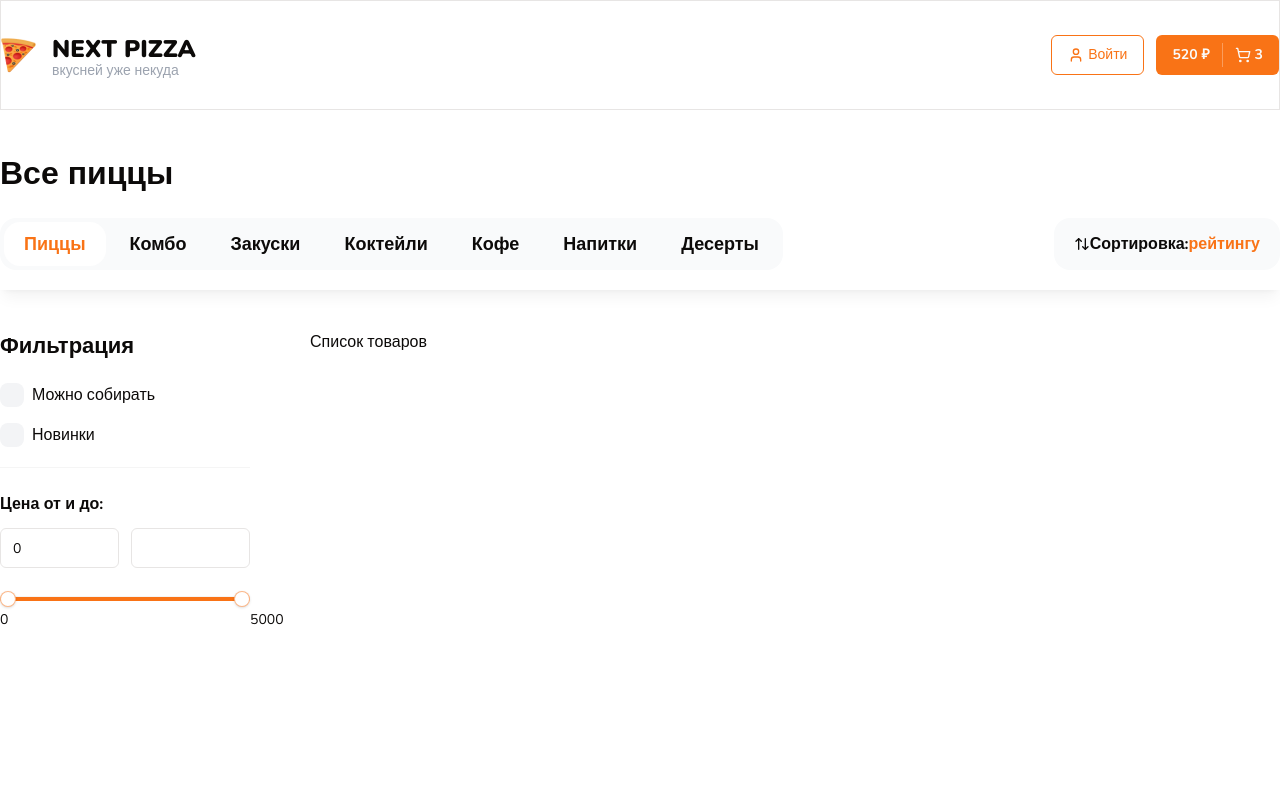
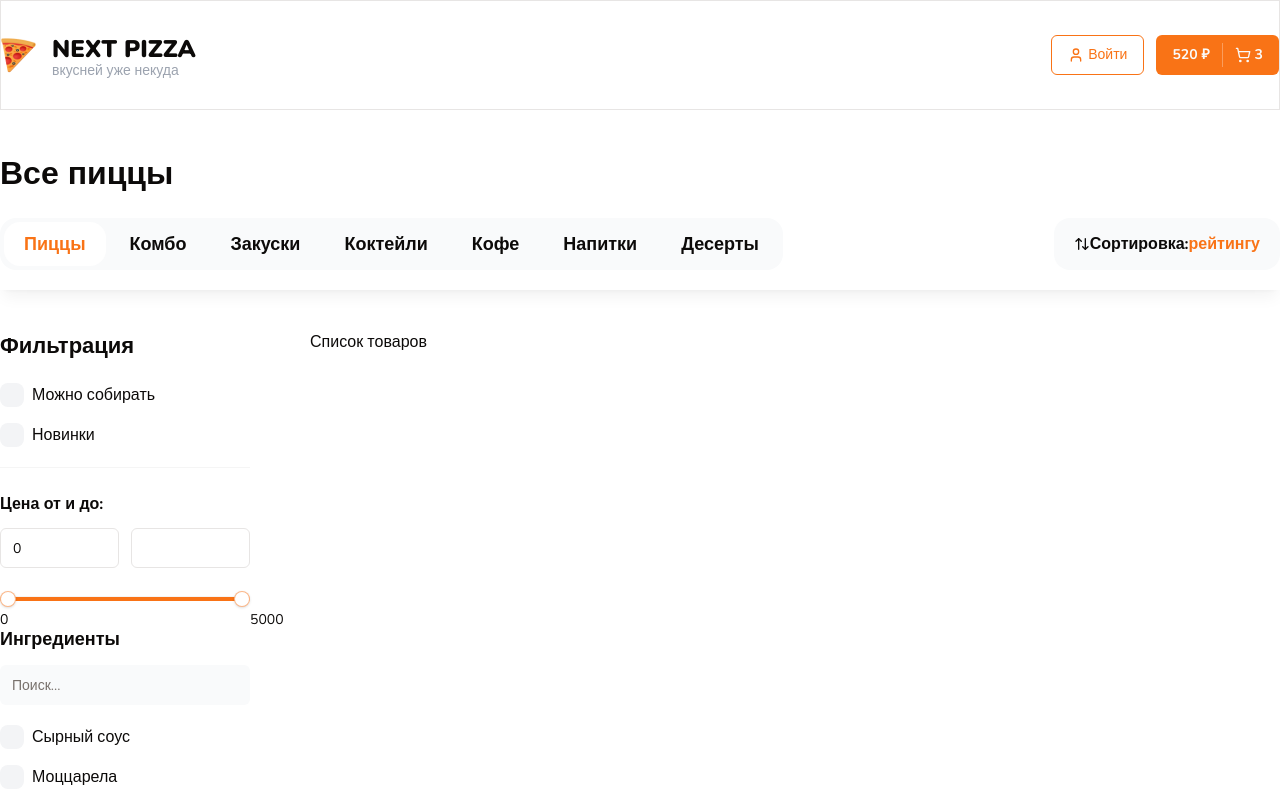
Before and after one commit to Fids2323/next-pizza, a Next.js app: page / in a window 1280 px wide. Shown: the top 800 px of the page. Built offline with nearby package versions, Linux system fonts and the light colour scheme.

Commit message:
chexkbox filter

```diff
--- /dev/null
+++ b/src/components/shared/CheckboxFilterGroup.tsx
@@ -0,0 +1,51 @@
+import React from 'react';
+import { FilterCheckbox, FilterCheckboxProps } from './FilterCheckbox';
+import { Input } from '../ui';
+
+type Item = FilterCheckboxProps;
+
+interface Props {
+    title:string;
+    items:Item[];
+    defaultItems?:Item[];
+    limit?:number;
+    searchInputPlaceholder?:string;
+    onChange?: (values:string[]) => void;
+    defaultValue?: string[];
+    className?: string;
+}
+
+export const CheckboxFilterGroup: React.FC<Props> = ({
+  title,
+  items,
+  defaultItems,
+  limit =5,
+  searchInputPlaceholder = "Поиск...",
+  onChange,
+  defaultValue,
+  className}) => {
+  return (
+    <div className={className}>
+      <p className='text-lg font-bold mb-3'>{title}</p>
+
+      {/* Input search checkbox */}
+      <div className="mb-5">
+        <Input placeholder={searchInputPlaceholder} className='bg-gray-50 border-none'/>
+      </div>
+
+      {/* List checkbox */}
+      <div className="flex flex-col gap-4 pr-2 max-h-96 overflow-auto scrollbar">
+        {items.map((item,index)=>(
+          <FilterCheckbox
+            key={index}
+            text = {item.text}
+            value ={item.value}
+            endAdornment={item.endAdornment}
+            onCheckedChange={(id)=> console.log(id)}
+            checked= {false}
+          />
+        ))}
+      </div>
+    </div>
+  );
+};
--- a/src/components/shared/Filters.tsx
+++ b/src/components/shared/Filters.tsx
@@ -1,8 +1,9 @@
 import React from 'react';
 import { Title } from './Title';
-import { FilterCheckbox} from './FilterCheckbox';
 import {RangeSlider} from './RangeSlider'
 import { Input } from '../ui';
+import { CheckboxFilterGroup } from './CheckboxFilterGroup';
+import { FilterCheckbox } from './FilterCheckbox';
 
 interface Props {
 className?: string;
@@ -30,6 +31,63 @@
 
       <RangeSlider min={0} max={5000} step={10} value={[0,5000]}/>
 
+      <CheckboxFilterGroup
+        title='Ингредиенты'
+        className='mt-5'
+        limit={6}
+        defaultItems={[
+          {
+            text:'Сырный соус',
+            value:"1",
+          },
+          {
+            text:'Моццарела',
+            value:"2",
+          },
+          {
+            text:'Чеснок',
+            value:"3",
+          },
+          {
+            text:'Солённые огурчики',
+            value:"4",
+          },
+          {
+            text:'Красный лук',
+            value:"5",
+          },
+          {
+            text:'Томаты',
+            value:"6",
+          },
+        ]}
+        items={[
+          {
+            text:'Сырный соус',
+            value:"1",
+          },
+          {
+            text:'Моццарела',
+            value:"2",
+          },
+          {
+            text:'Чеснок',
+            value:"3",
+          },
+          {
+            text:'Солённые огурчики',
+            value:"4",
+          },
+          {
+            text:'Красный лук',
+            value:"5",
+          },
+          {
+            text:'Томаты',
+            value:"6",
+          },
+        ]}/>
+
     </div>
   );
 };
--- a/src/components/ui/input.tsx
+++ b/src/components/ui/input.tsx
@@ -1,7 +1,6 @@
 import * as React from "react"
 
 import { cn } from "@/lib/utils"
-
 export interface InputProps
   extends React.InputHTMLAttributes<HTMLInputElement> {}
 
```
